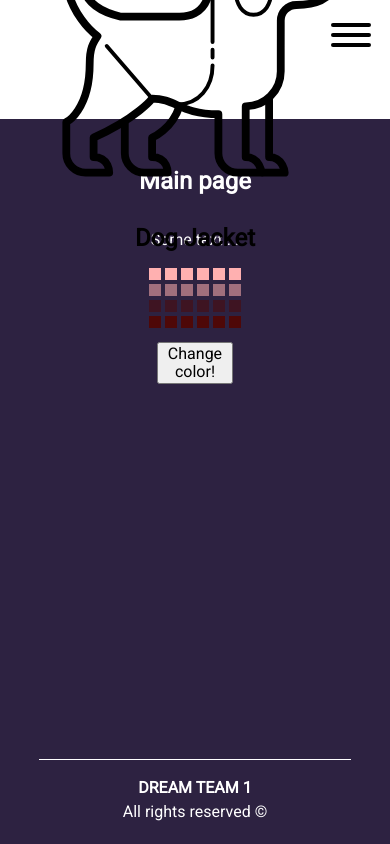
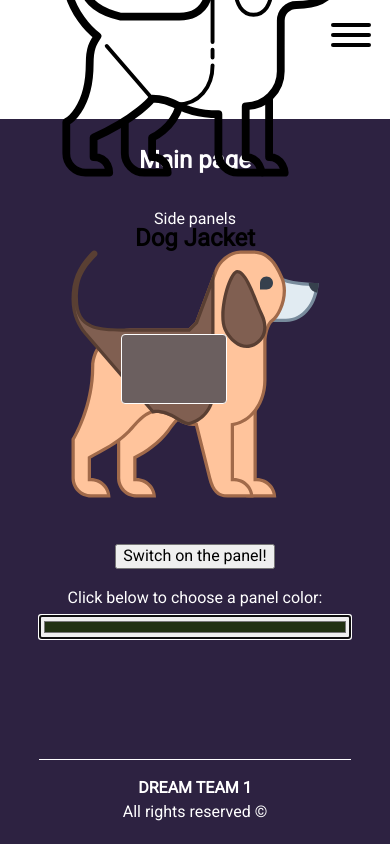
Before and after one commit to Dawid-Klos/dogjacket, a website built with webpack: page src/pages/index.html in a window 390 px wide. Built offline with nearby package versions, Linux system fonts and the light colour scheme.

Commit message:
New content

```diff
--- a/src/js/index.js
+++ b/src/js/index.js
@@ -22,12 +22,34 @@ const subpage = document.querySelector('.subpage--js');
 const subpage2 = document.querySelector('.subpage2--js');
 const hamburger = document.querySelector(".hamburger--js");
 
+//  Color  //
 
+const changeColor = document.querySelector('.square-save--js');
 
-
-
-
-
+const square1 = document.querySelector('.square1--js');
+const square2 = document.querySelector('.square2--js');
+const square3 = document.querySelector('.square3--js');
+const square4 = document.querySelector('.square4--js');
+const square5 = document.querySelector('.square5--js');
+const square6 = document.querySelector('.square6--js');
+const square7 = document.querySelector('.square7--js');
+const square8 = document.querySelector('.square8--js');
+const square9 = document.querySelector('.square9--js');
+const square10 = document.querySelector('.square10--js');
+const square11 = document.querySelector('.square11--js');
+const square12 = document.querySelector('.square12--js');
+const square13 = document.querySelector('.square13--js');
+const square14 = document.querySelector('.square14--js');
+const square15 = document.querySelector('.square15--js');
+const square16 = document.querySelector('.square16--js');
+const square17 = document.querySelector('.square17--js');
+const square18 = document.querySelector('.square18--js');
+const square19 = document.querySelector('.square19--js');
+const square20 = document.querySelector('.square20--js');
+const square21 = document.querySelector('.square21--js');
+const square22 = document.querySelector('.square22--js');
+const square23 = document.querySelector('.square23--js');
+const square24 = document.querySelector('.square24--js');
 
 // HAMBURGER MENU //
 
@@ -69,3 +91,65 @@ menuSubpage2.addEventListener('click', function (event) {
     nav.classList.toggle('nav--open');
     hamburger.classList.toggle('is-active');
 });
+
+
+
+
+// Changing color //
+
+changeColor.addEventListener('click', function(event) {
+   square1.style.backgroundColor = '#fff';
+   square2.style.backgroundColor = '#fff';
+   square3.style.backgroundColor = '#fff';
+   square4.style.backgroundColor = '#fff';
+   square5.style.backgroundColor = '#fff';
+   square6.style.backgroundColor = '#fff';
+   square7.style.backgroundColor = '#fff';
+   square8.style.backgroundColor = '#fff';
+   square9.style.backgroundColor = '#fff';
+   square10.style.backgroundColor = '#fff';
+   square11.style.backgroundColor = '#fff';
+   square12.style.backgroundColor = '#fff';
+   square13.style.backgroundColor = '#fff';
+   square14.style.backgroundColor = '#fff';
+   square15.style.backgroundColor = '#fff';
+   square16.style.backgroundColor = '#fff';
+   square17.style.backgroundColor = '#fff';
+   square18.style.backgroundColor = '#fff';
+   square19.style.backgroundColor = '#fff';
+   square20.style.backgroundColor = '#fff';
+   square21.style.backgroundColor = '#fff';
+   square22.style.backgroundColor = '#fff';
+   square23.style.backgroundColor = '#fff';
+   square24.style.backgroundColor = '#fff';
+});
+
+
+// user input - changing color pallette //
+
+let userColor;
+let defaultColor = "#213112";
+
+window.addEventListener("load", startup, false);
+
+function startup() {
+    userColor = document.querySelector("#userColor");
+    userColor.value = defaultColor;
+    userColor.addEventListener("input", updateFirst, false);
+    userColor.addEventListener("change", updateAll, false);
+    userColor.select();
+  }
+
+  function updateFirst(event) {
+    let span = document.getElementById("app__square");
+
+    if (span) {
+      span.style.backgroundColor = event.target.value;
+    }
+  }
+
+  function updateAll(event) {
+    document.querySelectorAll("span").forEach(function(span) {
+      span.style.backgroundColor = event.target.value;
+    });
+  }
--- a/src/pages/index.html
+++ b/src/pages/index.html
@@ -161,72 +161,77 @@
       </button>
 
     </header>
+
     <main class="app">
       <h2 class="app__title">Main page</h2>
-      <p class="app__text">Some text ...</p>
-      <div class="subpage  subpage--js">
-        <h2 class="subpage__title">Subpage</h2>
+      <p class="app__text">Side panels</p>
 
-      </div>
-      <div class="subpage2 subpage2--js">
-        <h2 class="subpage2__title">Subpage 2</h2>
+      <img class="app__dog" src="../assets/icons/dog.svg" alt="Dog image" />
 
-      </div>
       <div class="app__squares-pattern">
-      <div class="app__square">
-      </div>
-      <div class="app__square">
-      </div>
-      <div class="app__square">
-      </div>
-      <div class="app__square">
-      </div>
-      <div class="app__square">
-      </div>
-      <div class="app__square">
-      </div>
 
-      <div class="app__square1">
-      </div>
-      <div class="app__square1">
-      </div>
-      <div class="app__square1">
-      </div>
-      <div class="app__square1">
-      </div>
-      <div class="app__square1">
-      </div>
-      <div class="app__square1">
-      </div>
-
-      <div class="app__square2">
-      </div>
-      <div class="app__square2">
-      </div>
-      <div class="app__square2">
-      </div>
-      <div class="app__square2">
-      </div>
-      <div class="app__square2">
-      </div>
-      <div class="app__square2">
-      </div>
-
-      <div class="app__square3">
-      </div>
-      <div class="app__square3">
-      </div>
-      <div class="app__square3">
-      </div>
-      <div class="app__square3">
-      </div>
-      <div class="app__square3">
-      </div>
-      <div class="app__square3">
-      </div>
-      <button class="app__square-save square-save--js" type="button">Change color!</button>
+      <span class="app__square square1--js">
+      </span>
+      <span class="app__square square2--js">
+      </span>
+      <span class="app__square square3--js">
+      </span>
+      <span class="app__square square4--js">
+      </span>
+      <span class="app__square square5--js">
+      </span>
+      <span class="app__square square6--js">
+      </span>
+      <span class="app__square square7--js">
+      </span>
+      <span class="app__square square8--js">
+      </span>
+      <span class="app__square square9--js">
+      </span>
+      <span class="app__square square10--js">
+      </span>
+      <span class="app__square square11--js">
+      </span>
+      <span class="app__square square12--js">
+      </span>
+      <span class="app__square square13--js">
+      </span>
+      <span class="app__square square14--js">
+      </span>
+      <span class="app__square square15--js">
+      </span>
+      <span class="app__square square16--js">
+      </span>
+      <span class="app__square square17--js">
+      </span>
+      <span class="app__square square18--js">
+      </span>
+      <span class="app__square square19--js">
+      </span>
+      <span class="app__square square20--js">
+      </span>
+      <span class="app__square square21--js">
+      </span>
+      <span class="app__square square22--js">
+      </span>
+      <span class="app__square square23--js">
+      </span>
+      <span class="app__square square24--js">
+      </span>
     </div>
 
+    <button class="app__square-save square-save--js" type="button">Switch on the panel!</button>
+    <label for="userInput">Click below to choose a panel color:</label>
+    <input class="app__userColor" name="userInput" type="color" maxlength="512" id="userColor" />
+
+
+    <div class="subpage  subpage--js">
+      <h2 class="subpage__title">Subpage</h2>
+
+    </div>
+    <div class="subpage2 subpage2--js">
+      <h2 class="subpage2__title">Subpage 2</h2>
+    </div>
 
 
       <footer class="footer">
--- a/src/scss/hamburgers/_base.scss
+++ b/src/scss/hamburgers/_base.scss
@@ -50,6 +50,7 @@
   height: $hamburger-layer-height * 3 + $hamburger-layer-spacing * 2;
   display: inline-block;
   position: relative;
+  background-color: #ffffff !important;
 }
 
 .hamburger-inner {
--- a/src/scss/main.scss
+++ b/src/scss/main.scss
@@ -11,55 +11,50 @@
   display: flex;
   flex-direction: column;
   align-items: center;
-  justify-content: center;
   height: 70vh;
 
     &__text {
 
     }
     &__title {
-      margin-top: -280px;
+
+    }
+    &__dog {
+      width: 260px;
+      z-index: 0;
     }
     &__squares-pattern {
       display: flex;
       width: 100px;
+      background-color: #6b5f5f;
+      border: 1px solid #ffffff;
+      border-radius: 4px;
+      padding: 2px;
       flex-direction: row;
       flex-wrap: wrap;
       align-content: center;
       justify-content: center;
+      z-index: 1;
+      margin-top: -170px;
+      margin-left: -42px;
     }
     &__square {
-        background-color: rgb(255, 176, 176);
       width: 12px;
       height: 12px;
       margin: 2px;
       align-self: center;
-      }
-      &__square1 {
-        background-color: rgba(255, 176, 176, 0.548);
-        width: 12px;
-        height: 12px;
-        margin: 2px;
-        align-self: center;
-      }
-      &__square2 {
-        background-color: rgba(78, 8, 8, 0.534);
-        width: 12px;
-        height: 12px;
-        margin: 2px;
-        align-self: center;
-      }
-      &__square3 {
-        background-color: rgb(78, 8, 8);
-        width: 12px;
-        height: 12px;
-        margin: 2px;
-        align-self: center;
+
       }
     &__square-save {
-        margin: 12px;
-        align-self: center;
+      margin-top: 140px;
+      margin-bottom: 20px;
 
+      }
+    &__userColor {
+      margin-top: 8px;
+      margin-bottom: 12px;
+      width: 80vw;
+      height: 24px;
       }
 }
 
--- a/src/scss/subpage.scss
+++ b/src/scss/subpage.scss
@@ -6,7 +6,7 @@
     width: 90%;
     z-index: 997;
     text-align: center;
-    top: 160px;
+    top: 120px;
 }
 .subpage--open {
     display: flex;
--- a/src/scss/subpage2.scss
+++ b/src/scss/subpage2.scss
@@ -2,11 +2,11 @@
     display: none;
     position: absolute;
     background: $wtf;
-    min-height: 75vh;
+    height: 75vh;
     width: 90%;
     z-index: 997;
     text-align: center;
-    top: 160px;
+    top: 120px;
 }
 .subpage2--open {
     display: flex;
```
Also changed, not shown: src/assets/icons/dog.svg (added). Lines whose indentation alone changed are shown as unchanged.
